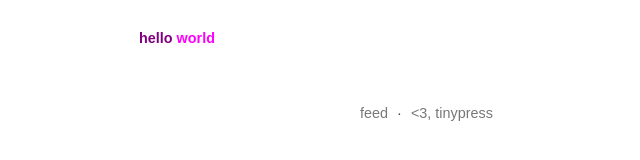
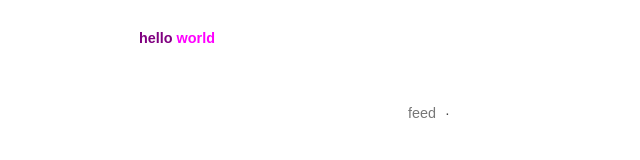
Before and after one commit to maauer/menachem238.github.io, a Jekyll site: the page built from index.html, in a window 1280 px wide. Shown: the part 185-345 px from the top of the page, without its empty margins (221-861 px from the left). Built offline with Jekyll 4.4.1, drawn with Linux system fonts in a browser that asks for light colours; the list of posts is cut into pages by our own code.

Commit message:
removed tinypress link

```diff
--- a/_layouts/posts.html
+++ b/_layouts/posts.html
@@ -18,7 +18,7 @@
                 {{ content }}
 
         <footer>
-            <a href="/feed.xml">feed</a> &middot; <a href="https://tinypress.co/">&lt;3, tinypress</a>
+            <a href="/feed.xml">feed</a> &middot; <!-- <a href="https://tinypress.co/">&lt;3, tinypress</a> -->
         </footer>
     </div>
 </body>
```
